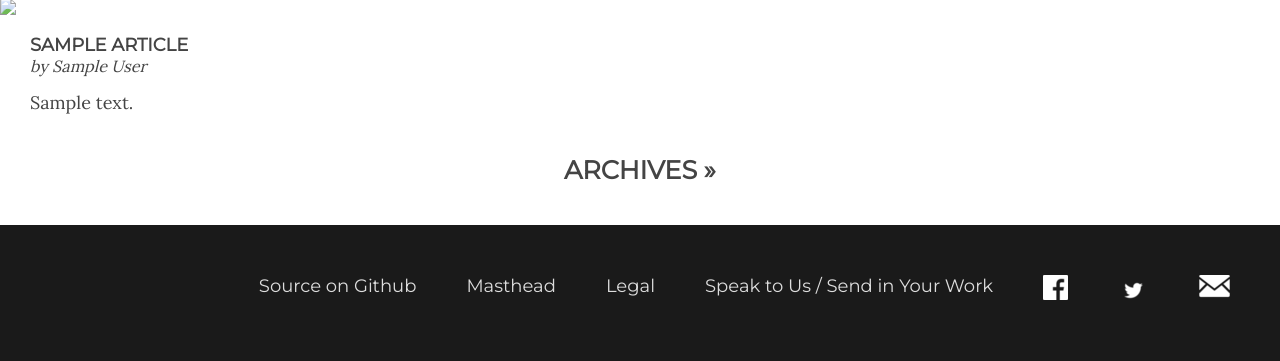
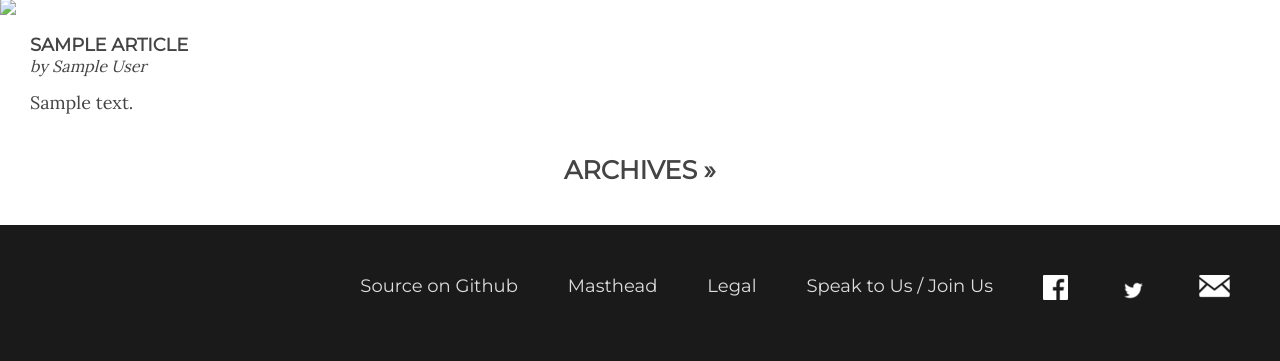
Before and after one commit to dellsystem/ctlibre.com, a Django app: template templates/home.html in a window 1280 px wide. Shown: the part 601-962 px from the top of the page. Run offline with Django 3.2, Linux system fonts and the light colour scheme; the template is opened without the code that fills it: most values are stand-ins (such as "Sample title", 1, 10 or a date in 2020); parts of the project's set-up code (start-up, migrations or seed data) failed here and were passed over.

Commit message:
Change link text for contact page in footer

```diff
--- a/templates/base.html
+++ b/templates/base.html
@@ -97,7 +97,7 @@
             <li><a href="/masthead/">{% trans "Masthead" %}</a></li>
             <li><a href="/legal/">{% trans "Legal" %}</a></li>
             <li><a href="/contact/">
-                {% trans "Speak to Us / Send in Your Work" %}
+                {% trans "Speak to Us / Join Us" %}
             </a></li>
             <li><a href="http://facebook.com/ctlibre">
                 <img src="{{ STATIC_URL }}img/fb.png" alt="facebook" />
```
Also changed, not shown: locale/fr/LC_MESSAGES/django.po.
